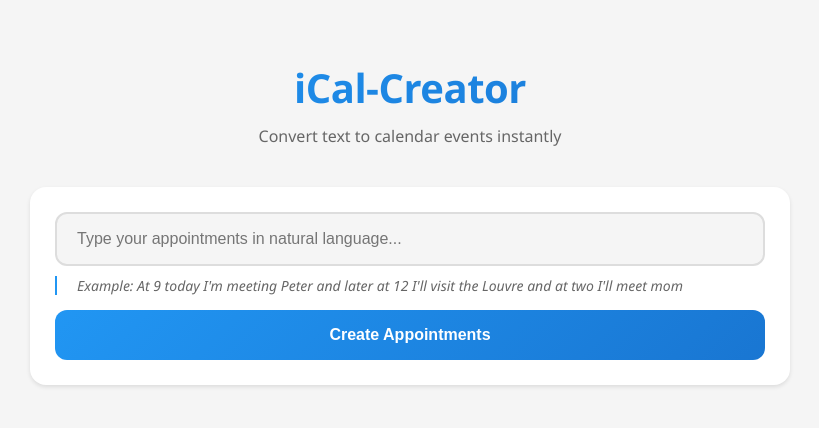
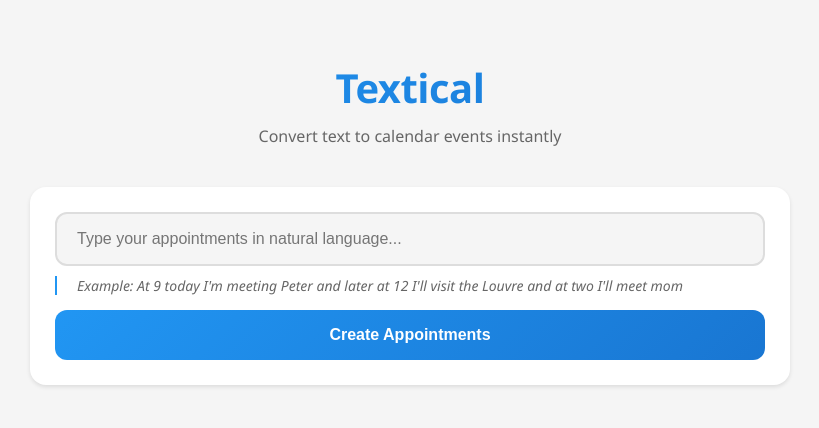
Before and after one commit to sebastianromano/Textical, a plain HTML site: page index.html in a window 1280 px wide. Shown: the whole page, without its empty margins (230-1049 px from the left). Drawn offline with Linux system fonts and the light colour scheme.

Commit message:
change name

```diff
--- a/index.html
+++ b/index.html
@@ -3,13 +3,13 @@
 <head>
     <meta charset="UTF-8">
     <meta name="viewport" content="width=device-width, initial-scale=1.0">
-    <title>iCal-Creator</title>
+    <title>Textical</title>
     <link rel="stylesheet" href="styles/themes.css">
     <link rel="stylesheet" href="styles/components.css">
     <link rel="stylesheet" href="styles/main.css">
 </head>
 <body>
-    <h1>iCal-Creator</h1>
+    <h1>Textical</h1>
     <div style="text-align: center; margin-top: -30px; margin-bottom: 40px; color: var(--text-secondary);">
         Convert text to calendar events instantly
     </div>
```
